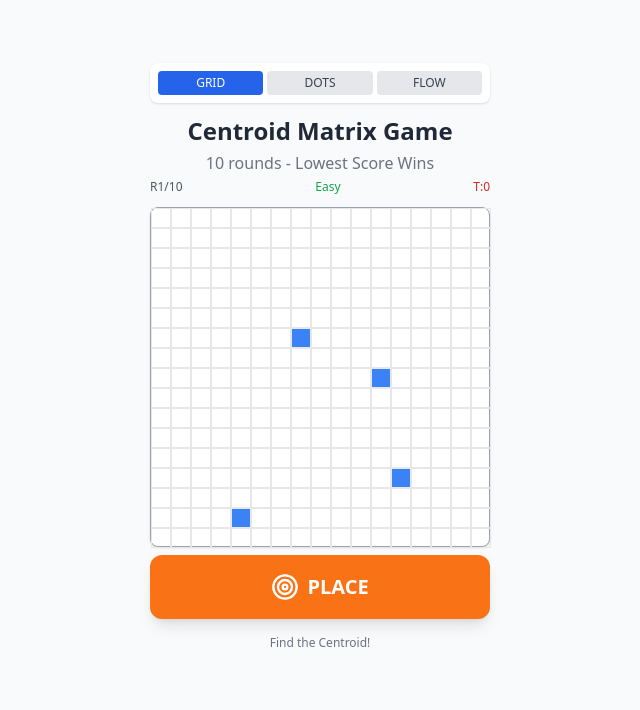
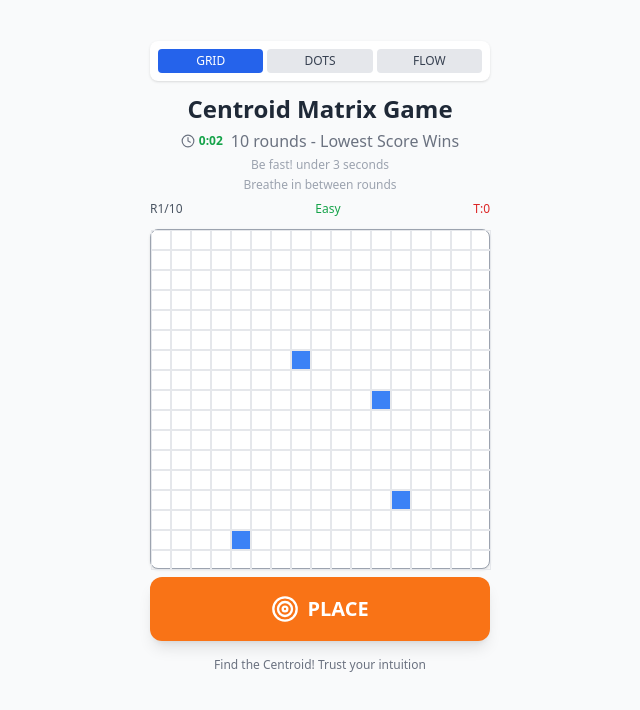
Before and after one commit to jelaludo/CentroidMatrixGuess, a React (Vite) app: page / in a window 1280 px wide. Both pictures are taken after a click on the button "START Game". Shown: the top 710 px of the page, without its empty margins (320-960 px from the left). Built offline with nearby package versions, Linux system fonts and the light colour scheme.

Commit message:
Timer is Back

```diff
--- a/src/components/CentroidGame.jsx
+++ b/src/components/CentroidGame.jsx
@@ -661,7 +661,7 @@ const CentroidGame = () => {
               <button
                 onClick={() => {
                   setGameMode('GRID');
-                  resetGame();
+                  setTimeout(() => resetGame(), 0);
                 }}
                 className={`flex-1 py-1 px-2 text-xs font-medium rounded transition-colors ${
                   gameMode === 'GRID'
@@ -674,7 +674,7 @@ const CentroidGame = () => {
               <button
                 onClick={() => {
                   setGameMode('DOTS');
-                  resetGame();
+                  setTimeout(() => resetGame(), 0);
                 }}
                 className={`flex-1 py-1 px-2 text-xs font-medium rounded transition-colors ${
                   gameMode === 'DOTS'
@@ -687,7 +687,7 @@ const CentroidGame = () => {
               <button
                 onClick={() => {
                   setGameMode('FLOW');
-                  resetGame();
+                  setTimeout(() => resetGame(), 0);
                 }}
                 className={`flex-1 py-1 px-2 text-xs font-medium rounded transition-colors ${
                   gameMode === 'FLOW'
@@ -703,7 +703,21 @@ const CentroidGame = () => {
         {/* Header: Title, subtitle, round/difficulty/timer */}
         <div className="w-full text-center mb-2">
           <h1 className="text-2xl font-bold text-gray-800 mb-1">Centroid Matrix Game</h1>
-          <div className="text-base text-gray-500 mb-1">10 rounds - Lowest Score Wins</div>
+          <div className="flex items-center justify-center mb-1">
+            {/* Timer (small, left) */}
+            {gameStarted && (
+              <div className="flex items-center gap-1 mr-2 text-xs text-gray-500">
+                <Clock className="text-gray-500" size={14} />
+                <span className={`font-bold ${getTimerColor()}`}>{formatTime(timer)}</span>
+                {timerPenalty > 0 && (
+                  <span className="text-xs text-red-600">+{timerPenalty}</span>
+                )}
+              </div>
+            )}
+            <span className="text-base text-gray-500">10 rounds - Lowest Score Wins</span>
+          </div>
+          <div className="text-xs text-gray-400 mb-1">Be fast! under 3 seconds</div>
+          <div className="text-xs text-gray-400 mb-2">Breathe in between rounds</div>
           <div className="flex justify-between items-center text-xs text-gray-600 w-full mb-1">
             <span>R{gameStarted ? score.rounds + 1 : 0}/{MAX_ROUNDS}</span>
             <span className={`font-medium ${getCurrentDifficulty().color}`}>{gameStarted ? getCurrentDifficulty().name : 'MODE'}</span>
@@ -899,7 +913,7 @@ const CentroidGame = () => {
           <div style={{ minHeight: 110, width: '100%', display: 'flex', flexDirection: 'column', justifyContent: 'flex-start', alignItems: 'center' }}>
             {/* Show correct info based on state, but always reserve space */}
             {gameStarted && !showResult && !showingAnswer && (
-              <div className="text-center mt-2 text-xs text-gray-500" style={{ minHeight: 22 }}>Find the Centroid!</div>
+              <div className="text-center mt-2 text-xs text-gray-500" style={{ minHeight: 22 }}>Find the Centroid! Trust your intuition</div>
             )}
             {showingAnswer && (gameMode === 'GRID' || gameMode === 'DOTS') && explanation && (
               <>
```
